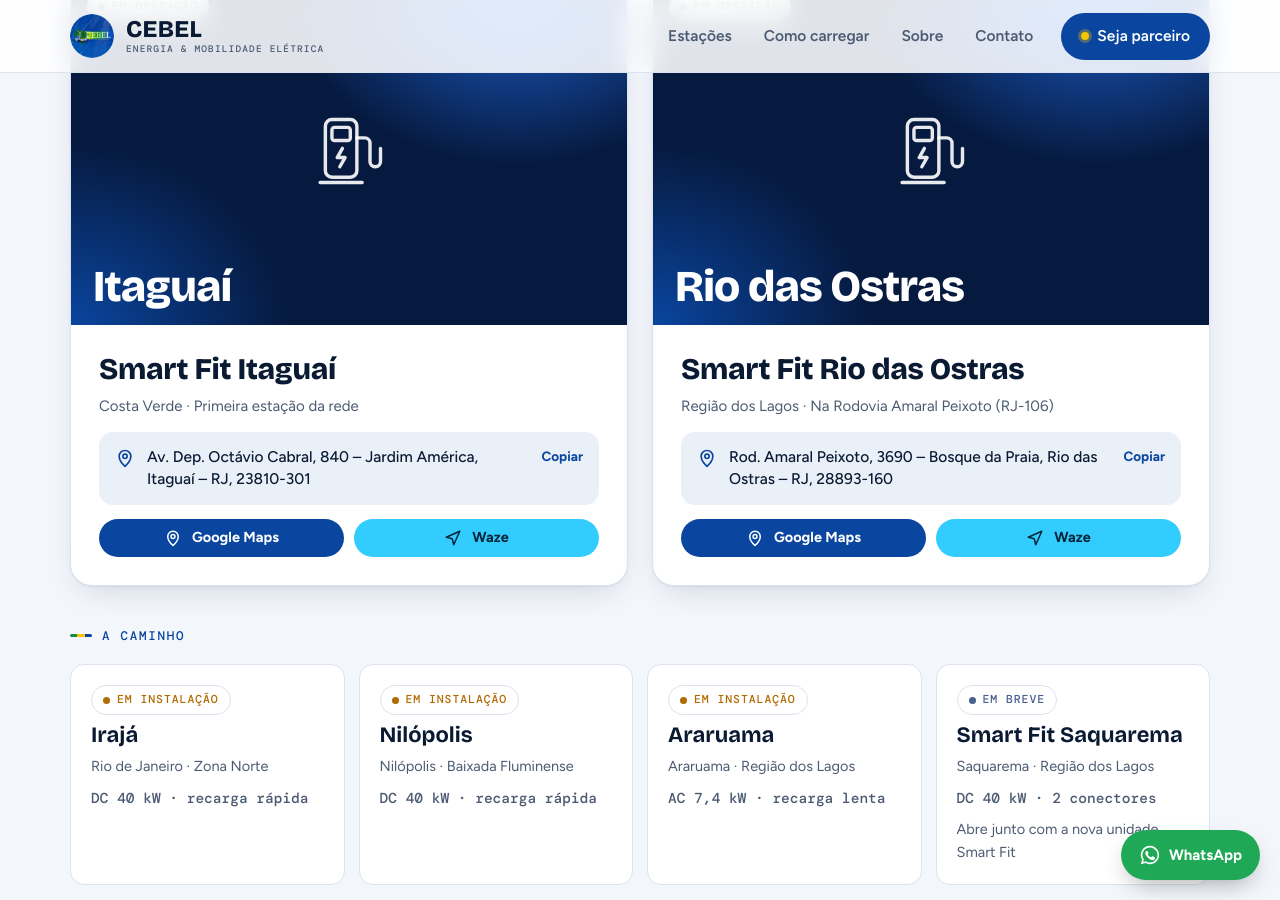
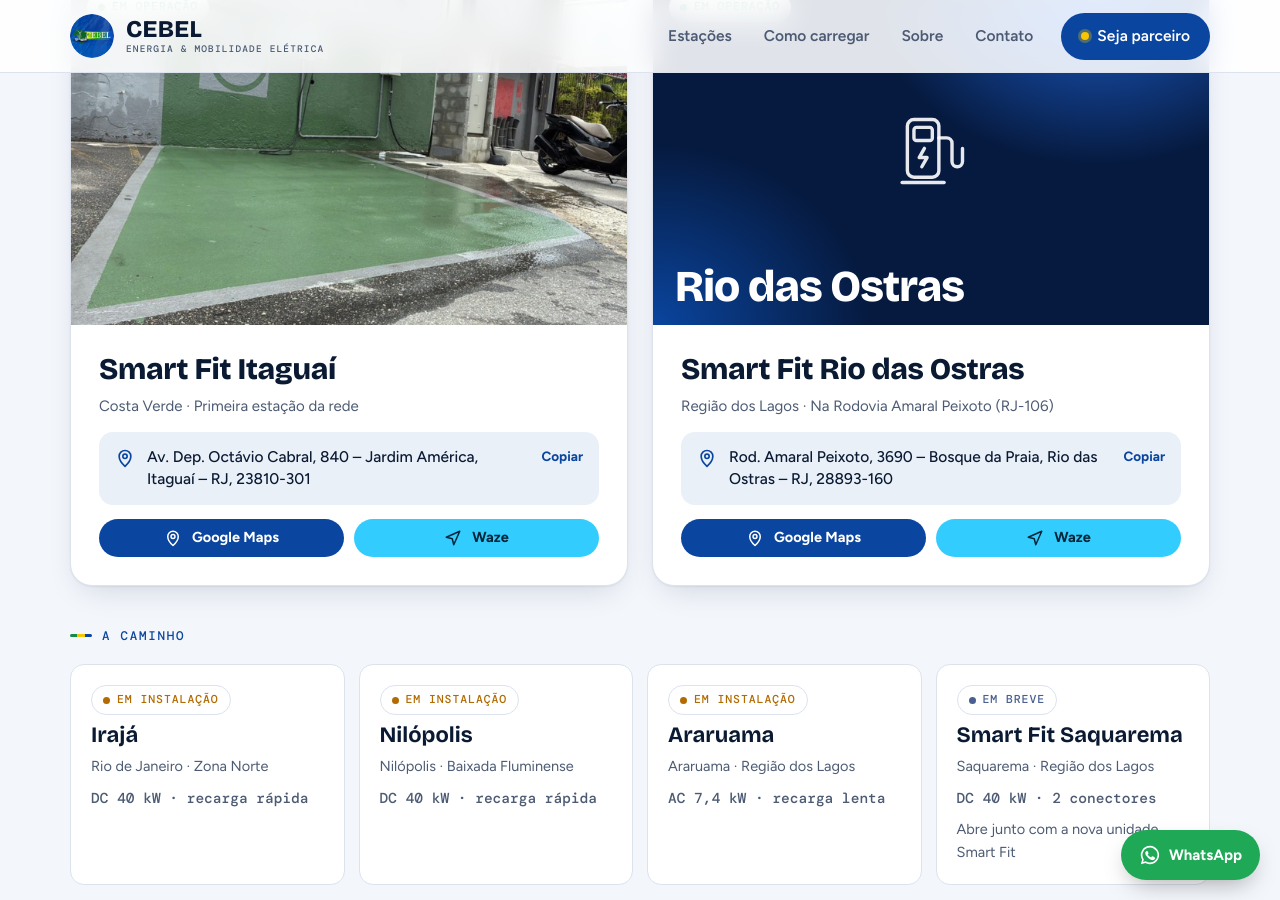
Before and after one commit to cebeleletropostos-hub/cebel-site, a Jekyll site: the page built from index.html, in a window 1280 px wide and 900 px high, scrolled down 1291 px. Built offline with Jekyll 4.4.1, drawn with Linux system fonts in a browser that asks for light colours.

Commit message:
Adiciona foto da estação de Itaguaí
Co-Authored-By: Claude Opus 5.5 <noreply@anthropic.com>
Claude-Session: https://claude.ai/code/session_011jRECBtZ6tWsb64TWRoDVz

```diff
--- a/_data/estacoes.yml
+++ b/_data/estacoes.yml
@@ -11,7 +11,7 @@
   status: operando
   endereco: "Av. Dep. Octávio Cabral, 840 – Jardim América, Itaguaí – RJ, 23810-301"
   carregador: ""
-  foto: ""
+  foto: "/assets/img/estacoes/itaguai.jpg"
   desde: "Primeira estação da rede"
 
 - id: rio-das-ostras
```
Also changed, not shown: assets/img/estacoes/itaguai.jpg (added).
